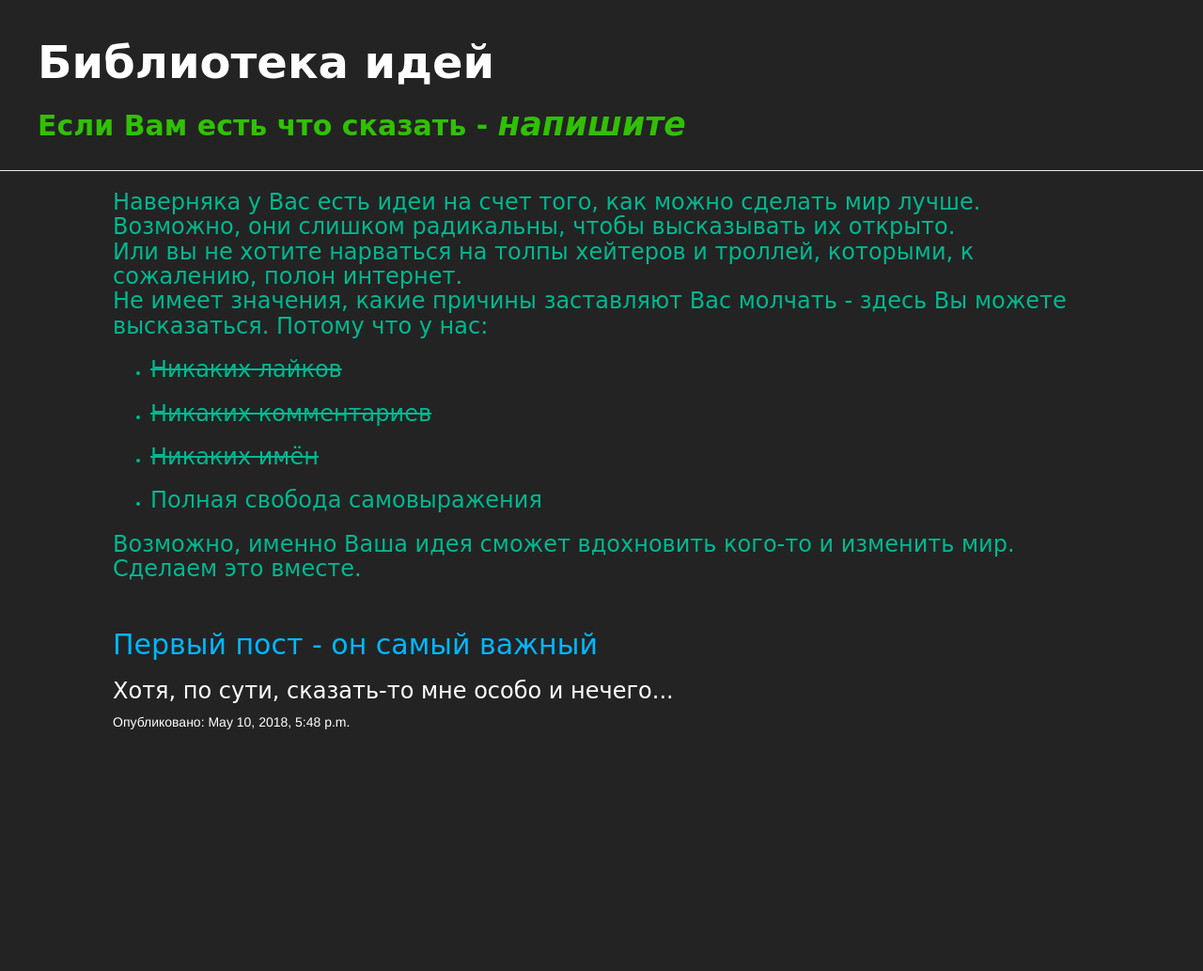
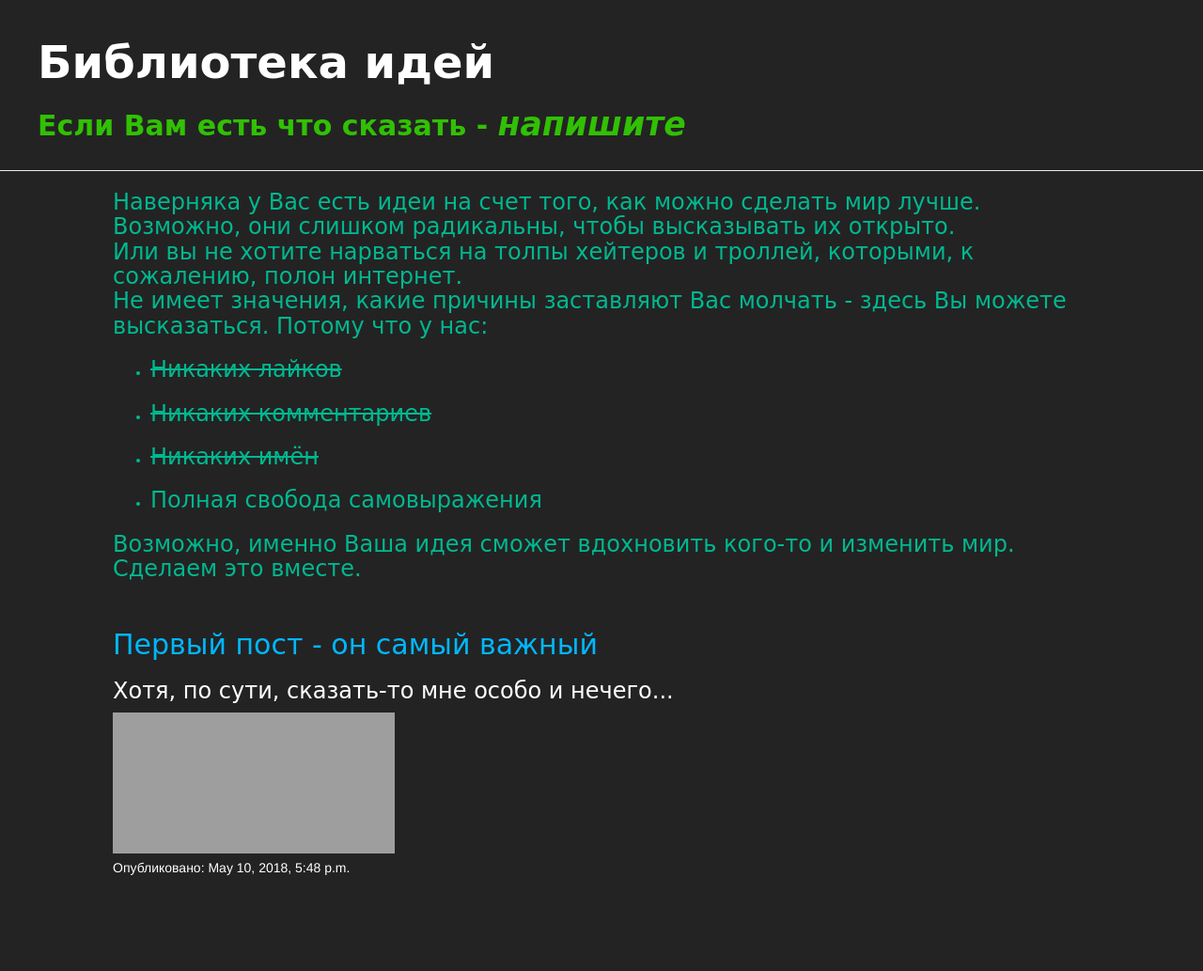
Before and after one commit to XanderVi/django-blog, a Django app: page / in a window 1280 px wide. Shown: the whole page at 94% size. Before the commit the page ends 776 px from the top, so only its background shows below. Run offline with Django 3.2, Linux system fonts and the light colour scheme; data comes from the database, SQL or seed files in the repository; a map, chart or similar area stays blank; some libraries are stand-ins or nearby versions; grey boxes are pictures that could not be loaded.

Commit message:
add video

```diff
--- a/posts/templates/index.html
+++ b/posts/templates/index.html
@@ -38,6 +38,7 @@
         <div class='post'>
             <h2><div class='title'>{{ post.title }}</div></h2>
             <h3><p>{{ post.text }}</p></h3>
+<iframe class="youtube-player" type="text/html" width="' + {{ 1080 }} + '" height="' + {{ 720 }} + '" src="http://www.youtube.com/embed/' + {{ MEkdAnAbKMk }} + '" allowfullscreen frameborder="0"></iframe>
             <p>Опубликовано: {{ post.published_date }}</p>
         </div>
     {% endfor %}
```
